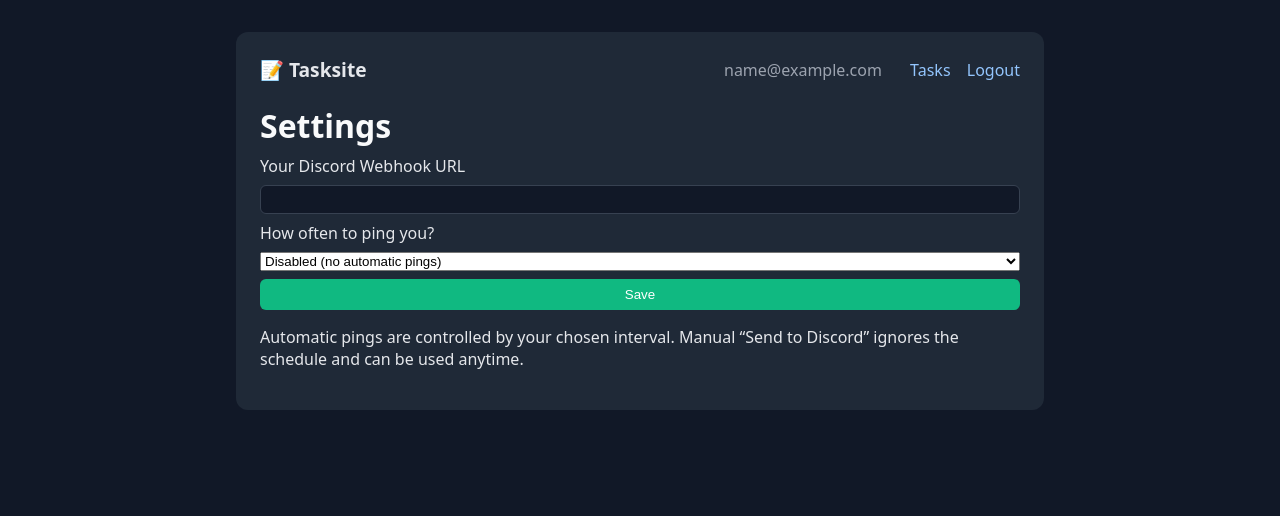
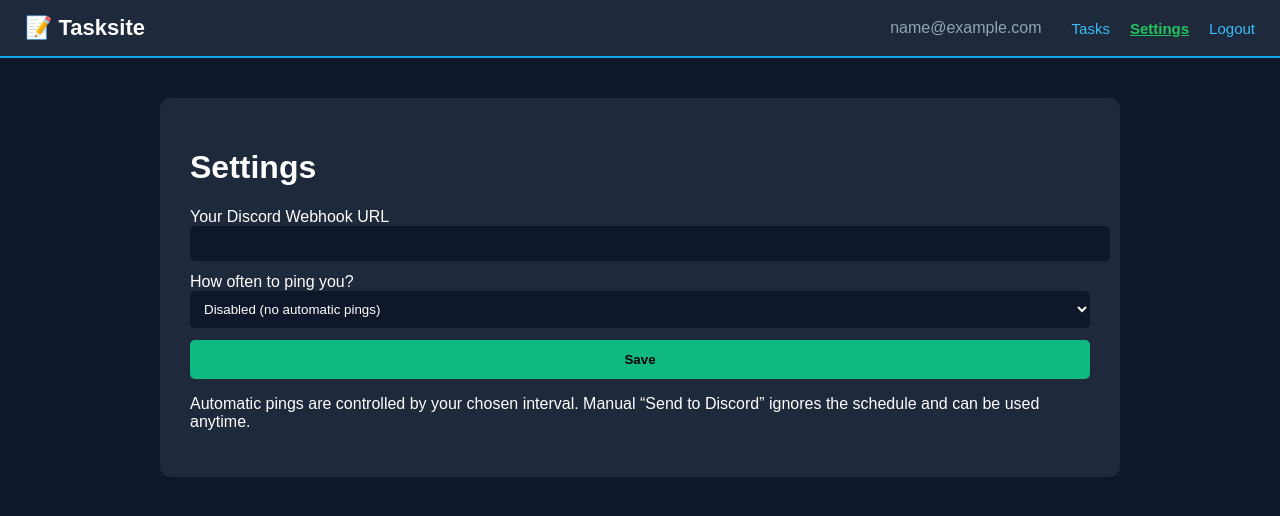
Before and after one commit to jakeb112/tasksite, a Flask app: page /settings in a window 1280 px wide. Shown: the top 516 px of the page. Run offline with Flask 3, Linux system fonts and the light colour scheme; the visitor is signed in with stand-in values (Sample User, id 1).

Commit message:
settings button added

```diff
--- a/static/style.css
+++ b/static/style.css
@@ -1,119 +1,105 @@
+/* --- GENERAL LAYOUT --- */
 body {
-    font-family: system-ui, -apple-system, BlinkMacSystemFont, "Segoe UI", sans-serif;
-    background: #111827;
-    color: #e5e7eb;
     margin: 0;
+    padding: 0;
+    background-color: #0F172A;
+    font-family: Arial, sans-serif;
+    color: white;
 }
 
 .container {
-    max-width: 760px;
-    margin: 32px auto;
-    background: #1f2937;
-    padding: 24px;
-    border-radius: 12px;
+    max-width: 900px;
+    margin: 40px auto;
+    background: #1E293B;
+    padding: 30px;
+    border-radius: 10px;
 }
 
-.topbar {
+/* --- NAVIGATION BAR --- */
+.top-nav {
     display: flex;
     justify-content: space-between;
     align-items: center;
-    margin-bottom: 16px;
+    background-color: #1E293B;
+    padding: 15px 25px;
+    border-bottom: 2px solid #0EA5E9;
 }
 
 .logo {
-    font-weight: 600;
-    font-size: 1.2rem;
+    font-size: 22px;
+    font-weight: bold;
+    text-decoration: none;
+    color: white;
 }
 
-nav a {
-    color: #93c5fd;
-    margin-left: 12px;
-    text-decoration: none;
+.nav-right {
+    display: flex;
+    align-items: center;
+    gap: 20px;
 }
 
-nav a:hover {
+.nav-right a {
+    color: #38BDF8;
+    text-decoration: none;
+    font-size: 15px;
+}
+
+.nav-right a:hover {
     text-decoration: underline;
 }
 
-.user-email {
-    margin-right: 12px;
-    color: #9ca3af;
+.nav-right .user-email {
+    color: #94A3B8;
+    margin-right: 10px;
 }
 
-h1, h2 {
-    margin-bottom: 8px;
-    color: #f9fafb;
+/* Highlight current page */
+.nav-right a.active {
+    font-weight: bold;
+    text-decoration: underline;
+    color: #22C55E;
 }
 
-.task-form, .auth-form {
-    display: flex;
-    flex-direction: column;
-    gap: 8px;
-    margin-bottom: 16px;
-}
-
-input, textarea {
-    padding: 6px 8px;
-    border-radius: 6px;
-    border: 1px solid #374151;
-    background: #111827;
-    color: #e5e7eb;
+/* --- INPUTS & BUTTONS --- */
+input, select {
+    width: 100%;
+    padding: 10px;
+    border: none;
+    margin-bottom: 12px;
+    border-radius: 5px;
+    background-color: #0F172A;
+    color: white;
 }
 
 button {
-    background: #10b981;
+    width: 100%;
+    padding: 12px;
+    background-color: #10B981;
     border: none;
-    border-radius: 6px;
-    padding: 8px 12px;
-    color: white;
+    border-radius: 5px;
+    color: black;
+    font-weight: bold;
     cursor: pointer;
 }
 
 button:hover {
-    opacity: 0.9;
+    background-color: #34D399;
 }
 
-.task {
-    border-bottom: 1px solid #374151;
-    padding: 8px 0;
-    display: flex;
-    justify-content: space-between;
-    align-items: center;
-}
-
-.task-main.done {
-    text-decoration: line-through;
-    color: #6b7280;
-}
-
-.note {
-    color: #9ca3af;
-}
-
-.badge {
-    background: #4b5563;
-    padding: 2px 8px;
-    border-radius: 999px;
-    font-size: 0.8rem;
-}
-
-.flash-list {
-    list-style: none;
-    padding: 0;
-    margin: 0 0 12px 0;
-}
-
+/* --- FLASH MESSAGES --- */
 .flash {
-    padding: 6px 10px;
-    border-radius: 6px;
-    margin-bottom: 4px;
-    font-size: 0.9rem;
+    padding: 10px;
+    margin-bottom: 15px;
+    border-radius: 5px;
+    text-align: center;
 }
 
 .flash-success {
-    background: #065f46;
+    background-color: #065F46;
+    color: #BBF7D0;
 }
 
 .flash-error {
-    background: #7f1d1d;
+    background-color: #7F1D1D;
+    color: #FECACA;
 }
--- a/templates/base.html
+++ b/templates/base.html
@@ -1,36 +1,52 @@
-<!doctype html>
-<html>
+<!DOCTYPE html>
+<html lang="en">
 <head>
+    <meta charset="UTF-8">
+    <meta name="viewport" content="width=device-width, initial-scale=1.0">
     <title>Tasksite</title>
     <link rel="stylesheet" href="{{ url_for('static', filename='style.css') }}">
 </head>
 <body>
-<div class="container">
-    <header class="topbar">
-        <div class="logo">📝 Tasksite</div>
-        <nav>
+
+<nav class="top-nav">
+    <div class="nav-left">
+        <a href="{{ url_for('index') }}" class="logo">📝 Tasksite</a>
+    </div>
+
+    <div class="nav-right">
         {% if current_user.is_authenticated %}
             <span class="user-email">{{ current_user.email }}</span>
-                <a href="{{ url_for('index') }}">Tasks</a>
+
+            <a href="{{ url_for('index') }}"
+               class="{% if request.path == '/' %}active{% endif %}">
+                Tasks
+            </a>
+
+            <a href="{{ url_for('settings') }}"
+               class="{% if '/settings' in request.path %}active{% endif %}">
+                Settings
+            </a>
+
             <a href="{{ url_for('logout') }}">Logout</a>
+
         {% else %}
             <a href="{{ url_for('login') }}">Login</a>
             <a href="{{ url_for('register') }}">Register</a>
         {% endif %}
+    </div>
 </nav>
-    </header>
 
+<div class="container">
     {% with messages = get_flashed_messages(with_categories=true) %}
         {% if messages %}
-        <ul class="flash-list">
             {% for category, message in messages %}
-            <li class="flash flash-{{ category }}">{{ message }}</li>
+                <div class="flash flash-{{ category }}">{{ message }}</div>
             {% endfor %}
-        </ul>
         {% endif %}
     {% endwith %}
 
     {% block content %}{% endblock %}
 </div>
+
 </body>
 </html>
```
Lines whose indentation alone changed are shown as unchanged.
